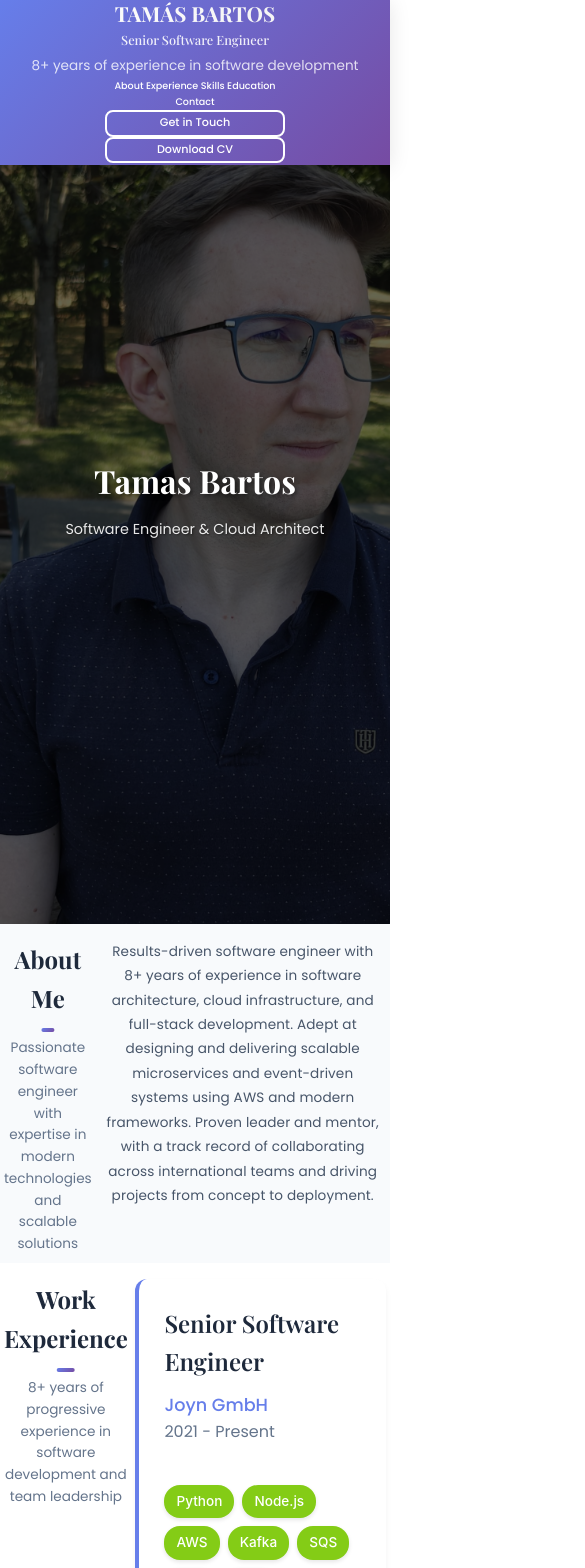
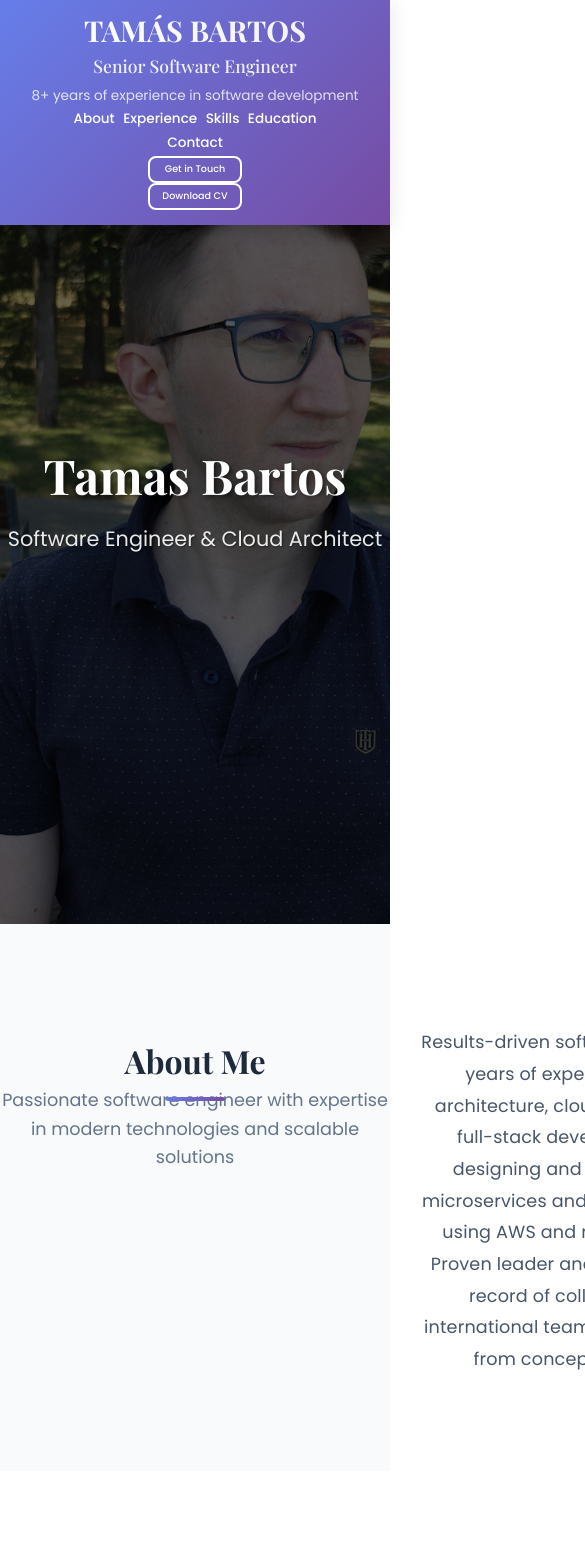
Before and after one commit to battact/cv, a React (Vite) app: page / in a window 390 px wide. Shown: the top 1568 px of the page, 585 px wide, since content can reach past the window. Built offline with nearby package versions, Linux system fonts and the light colour scheme.

Commit message:
* try to remove the unused space in mobile

```diff
--- a/src/App.css
+++ b/src/App.css
@@ -67,8 +67,6 @@ html {
   gap: 20px;
   flex-wrap: wrap;
 }
-
-
 
 .header-text .name {
   font-family: 'Playfair Display', serif;
@@ -317,7 +315,6 @@ html {
 }
 
 /* About section */
-
 .about-text p {
   font-size: 1.1rem;
   margin-bottom: 20px;
@@ -371,8 +368,6 @@ html {
   justify-content: flex-end;
   min-width: 200px;
 }
-
-
 
 .btn-more {
   font-family: 'Playfair Display', serif;
@@ -948,9 +943,6 @@ html {
   color: white;
 }
 
-
-
-
 /* Responsive design */
 @media (min-width: 1920px) {
   .skill-icon {
@@ -1334,159 +1326,39 @@ html {
 }
 
 @media (max-width: 480px) {
-  .hero-content {
-    margin-left: 0;
-    text-align: center;
-    padding: 0 2%;
-    max-width: 100%;
+  body, .container, .hero-section, .hero-content, .section-content, .about-content {
+    width: 100vw !important;
+    max-width: 100vw !important;
+    margin: 0 !important;
+    padding-left: 0 !important;
+    padding-right: 0 !important;
+    box-sizing: border-box;
   }
-
-  .hero-title {
-    font-size: 2rem;
+  .btn {
+    width: 60% !important;
+    max-width: 120px !important;
+    font-size: 0.6rem !important;
+    padding: 0.4em 0.6em !important;
   }
-
-  .hero-subtitle {
-    font-size: 0.9rem;
+  .about-content, .about-text p {
+    width: 100vw !important;
+    text-align: center !important;
+    margin: 0 auto !important;
+    padding: 0 2vw !important;
   }
-
-  .container {
-    padding: 0;
-    width: 100%;
-    max-width: 100%;
+  .section-header, .section-header h2, .section-header p {
+    width: 100vw !important;
+    text-align: center !important;
+    margin: 0 auto !important;
+    padding-left: 0 !important;
+    padding-right: 0 !important;
   }
-
-  .section {
-    padding: 0;
-    width: 100%;
-  }
-
-  .section-content {
-    padding: 4% 1% 2% 1%;
-    gap: 2%;
-    width: 100%;
-  }
-
-  .section-header {
-    text-align: center;
-    padding: 1% 0;
-    width: 100%;
-  }
-
-  .section-header h2 {
-    font-size: 1.5rem;
-  }
-
-  .section-header h2::after {
-    left: 50%;
-    transform: translateX(-50%);
-  }
-
-  .section-header p {
-    font-size: 0.85rem;
-    text-align: center;
-    width: 100%;
-  }
-
-  .header {
-    padding: 0.5% 0;
-    width: 100%;
-  }
-
-  .header-content {
-    gap: 1%;
-    justify-content: center;
-    text-align: center;
-    width: 100%;
-  }
-
-  .header-text .name {
-    font-size: 1.3rem;
-  }
-
-  .header-text .title {
-    font-size: 0.8rem;
-  }
-
-  .header-nav {
-    gap: 0.5%;
-    justify-content: center;
-  }
-
-  .nav-link {
-    font-size: 0.6rem;
-    padding: 0.3% 0.4%;
-  }
-
-  .header-actions {
-    flex-direction: column;
-    gap: 0.5%;
-    width: 100%;
-    align-items: center;
-  }
-
-  .btn {
-    width: 75%;
-    max-width: 180px;
-    padding: 0.6% 1%;
-    font-size: 0.7rem;
-  }
-
-  .experience-item,
-  .education-item,
-  .contact-item {
-    padding: 2%;
-    width: 100%;
-  }
-
-  .job-meta,
-  .education-meta {
-    flex-direction: column;
-    gap: 0.4%;
-  }
-
-  .about-text p {
-    font-size: 0.85rem;
-    text-align: center;
-    width: 100%;
-    padding: 0 1%;
-  }
-
-  .about-content {
-    width: 100%;
-    padding: 0 1%;
-  }
-
-  .skills-icons-grid {
-    grid-template-columns: repeat(3, 1fr);
-    gap: 0.4%;
-    width: 100%;
-  }
-
-  .skill-icon-item {
-    padding: 1%;
-    min-height: 50px;
-    min-width: 50px;
-  }
-
-  .skill-icon {
-    width: 35%;
-    height: 35%;
-    min-width: 1rem;
-    min-height: 1rem;
-  }
-
-  .skill-name {
-    font-size: 0.4rem;
-  }
-
-  .contact-info {
-    width: 100%;
-    padding: 0;
-  }
-
-  .contact-content {
-    width: 100%;
-    padding: 0 1%;
+  .contact-info, .contact-content {
+    width: 100vw !important;
+    max-width: 100vw !important;
+    margin: 0 !important;
+    padding-left: 0 !important;
+    padding-right: 0 !important;
   }
 }
 
```
